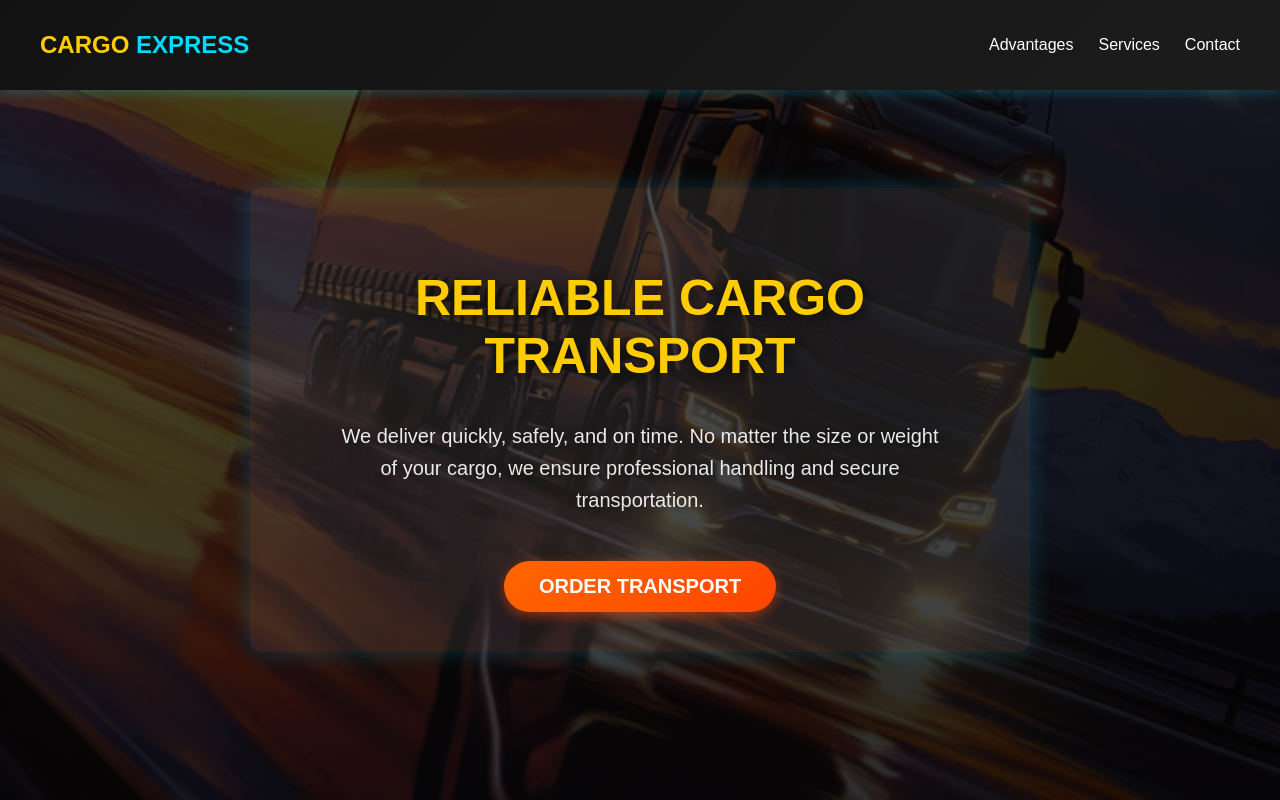
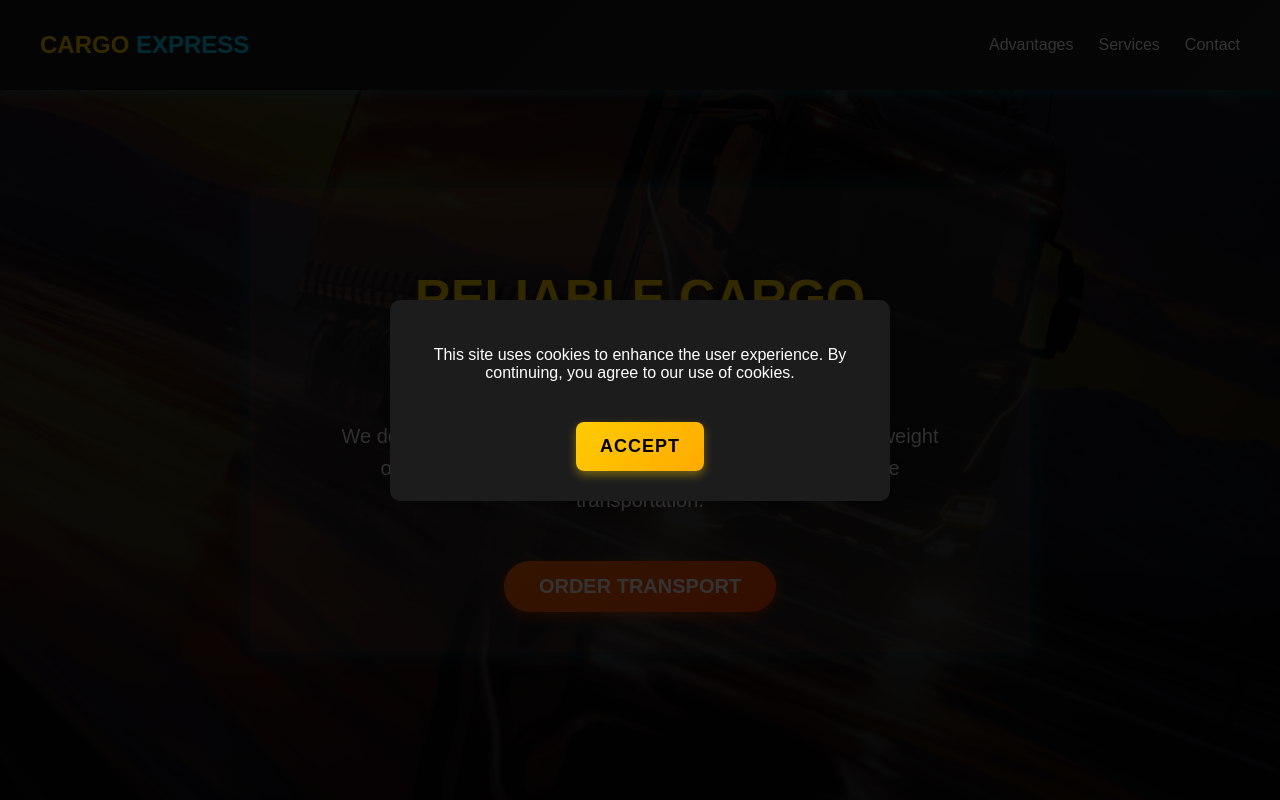
Before and after one commit to xPhoenixUAx/cargo, a plain HTML site: page index.html in a window 1280 px wide. Shown: the top 800 px of the page. Drawn offline with Linux system fonts and the light colour scheme.

Commit message:
check upd

```diff
--- a/index.html
+++ b/index.html
@@ -201,5 +201,11 @@
         &copy; 2025 Cargo Express | All rights reserved.
       </p>
     </footer>
+    <div id="cookieModal" class="cookie-modal">
+      <div class="cookie-modal-content">
+        <p>This site uses cookies to enhance the user experience. By continuing, you agree to our use of cookies.</p>
+        <button id="acceptCookies" class="submit-btn">Accept</button>
+      </div>
+    </div>
   </body>
 </html>
--- a/script.js
+++ b/script.js
@@ -14,3 +14,15 @@ function orderNow() {
 document.querySelector(".menu-toggle").addEventListener("click", function () {
   document.querySelector("nav ul").classList.toggle("show");
 });
+// Покажемо модальне вікно, якщо cookie ще не прийняті
+window.onload = function() {
+  if (!localStorage.getItem('cookiesAccepted')) {
+    document.getElementById('cookieModal').style.display = 'flex';
+  }
+
+  // Прийняття cookie
+  document.getElementById('acceptCookies').addEventListener('click', function() {
+    localStorage.setItem('cookiesAccepted', 'true');
+    document.getElementById('cookieModal').style.display = 'none';
+  });
+};
--- a/styles.css
+++ b/styles.css
@@ -663,3 +663,77 @@ footer {
     margin-bottom: 20px;
   }
 }
+/* Cookie Modal */
+.cookie-modal {
+  position: fixed;
+  top: 0;
+  left: 0;
+  width: 100%;
+  height: 100%;
+  background: rgba(0, 0, 0, 0.8);
+  display: none;
+  justify-content: center;
+  align-items: center;
+  z-index: 9999;
+}
+
+.cookie-modal-content {
+  background: #1c1c1c;
+  color: white;
+  padding: 30px;
+  border-radius: 10px;
+  text-align: center;
+  max-width: 500px;
+  width: 90%;
+  box-sizing: border-box; /* Додаємо для правильного врахування padding */
+}
+
+.cookie-modal p {
+  font-size: 16px;
+  margin-bottom: 20px;
+}
+
+.submit-btn {
+  padding: 14px 24px;
+  font-size: 18px;
+  font-weight: bold;
+  background: linear-gradient(135deg, #ffcc00, #ffaa00); /* Градієнт */
+  color: black;
+  border: none;
+  border-radius: 8px;
+  cursor: pointer;
+  margin-top: 20px;
+  text-transform: uppercase;
+  letter-spacing: 1px;
+  transition: all 0.3s ease;
+  box-shadow: 0px 4px 10px rgba(255, 204, 0, 0.4);
+}
+
+.submit-btn:hover {
+  background: linear-gradient(135deg, #ffd633, #ffbb33);
+  box-shadow: 0px 6px 15px rgba(255, 204, 0, 0.7);
+  transform: translateY(-2px);
+}
+
+.submit-btn:active {
+  transform: translateY(1px);
+  box-shadow: 0px 2px 5px rgba(255, 204, 0, 0.5);
+}
+
+/* Адаптивність для мобільних пристроїв */
+@media (max-width: 768px) {
+  .cookie-modal-content {
+    padding: 20px;
+    width: 80%; /* Зменшуємо ширину для мобільних пристроїв */
+    max-width: 400px; /* Обмежуємо максимальну ширину */
+  }
+
+  .cookie-modal p {
+    font-size: 14px; /* Зменшуємо розмір шрифта */
+  }
+
+  .submit-btn {
+    font-size: 16px; /* Зменшуємо розмір шрифта кнопки */
+    padding: 12px 20px; /* Зменшуємо відступи кнопки */
+  }
+}
```
